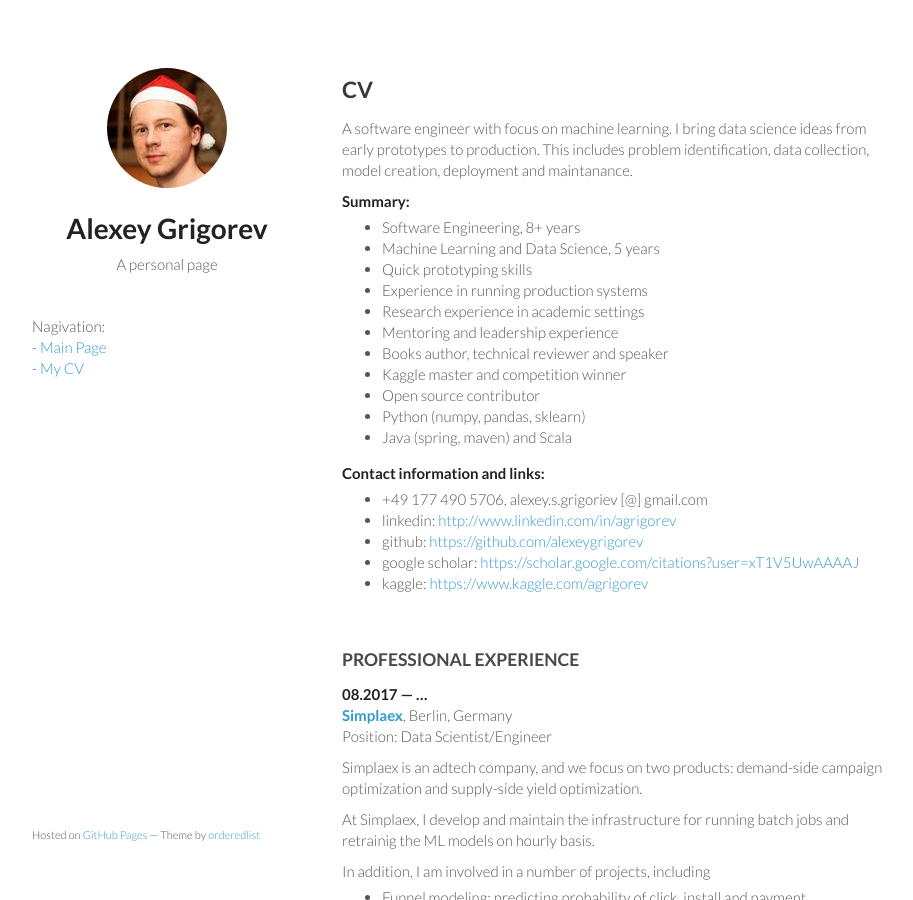
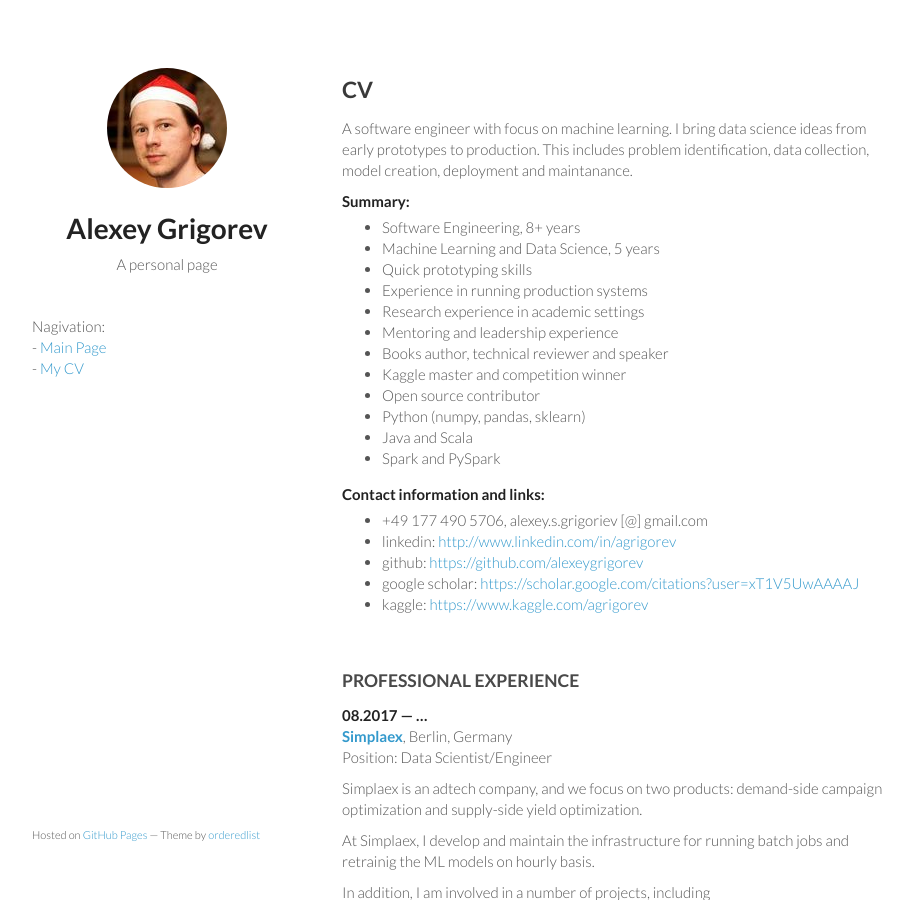
Before and after one commit to alexeygrigorev/alexeygrigorev.github.io, a Jekyll site: the page built from cv.md, in a window 1280 px wide and 900 px high. Shown: the whole window, without its empty margins (178-1091 px from the left). Built offline with Jekyll 4.4.1, drawn with Linux system fonts in a browser that asks for light colours.

Commit message:
Update cv.md

```diff
--- a/cv.md
+++ b/cv.md
@@ -23,7 +23,8 @@ A software engineer with focus on machine learning. I bring data science ideas f
 - Kaggle master and competition winner
 - Open source contributor
 - Python (numpy, pandas, sklearn)
-- Java (spring, maven) and Scala
+- Java and Scala
+- Spark and PySpark
 
 **Contact information and links:**
 
```
